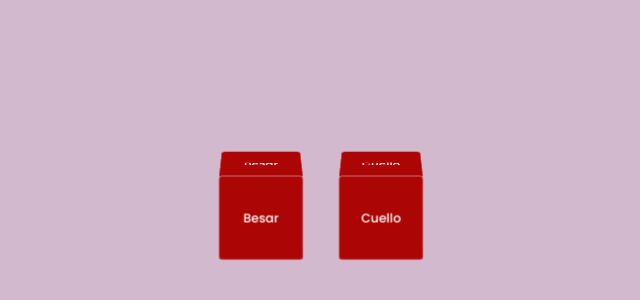
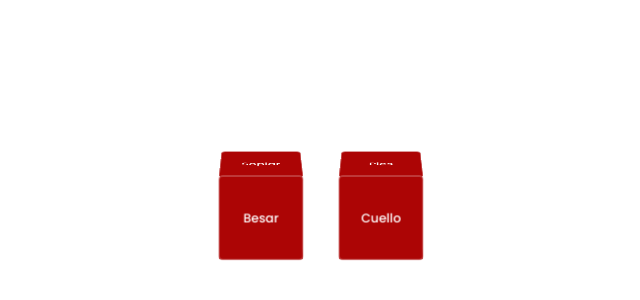
Before and after one commit to Roddriqoxd/dices-deploy, an Angular app: page / in a window 1280 px wide. Shown: the part 184-484 px from the top of the page, without its empty margins (320-960 px from the left). Built offline with nearby package versions, Linux system fonts and the light colour scheme.

Commit message:
resolved erros

```diff
--- a/src/app/retos/componentes/dados-eroticos/dados-eroticos.component.scss
+++ b/src/app/retos/componentes/dados-eroticos/dados-eroticos.component.scss
@@ -1,7 +1,6 @@
 .dados-eroticos-container {
   height: 100vh;
   width: 100vw;
-  background-color: rgba(194, 161, 189, 0.74);
 }
 
 .dados-container {
--- a/src/app/retos/componentes/dados/dados.component.html
+++ b/src/app/retos/componentes/dados/dados.component.html
@@ -7,27 +7,27 @@
             </div>
             <div class="cube-face back">
                 <div class="inside">
-                  <p>{{dicesValue[0]}}</p>
+                  <p>{{dicesValue[1]}}</p>
                 </div>
             </div>
             <div class="cube-face left">
                 <div class="inside">
-                  <p>{{dicesValue[0]}}</p>
+                  <p>{{dicesValue[2]}}</p>
                 </div>
             </div>
             <div class="cube-face right">
                 <div class="inside">
-                  <p>{{dicesValue[0]}}</p>
+                  <p>{{dicesValue[3]}}</p>
                 </div>
             </div>
             <div class="cube-face top">
                 <div class="inside">
-                  <P>{{dicesValue[0]}}</P>
+                  <P>{{dicesValue[4]}}</P>
                 </div>
             </div>
             <div class="cube-face bottom">
                 <div class="inside">
-                  <P>{{dicesValue[0]}}</P>
+                  <P>{{dicesValue[5]}}</P>
                 </div>
             </div>
         </div>
--- a/src/app/retos/componentes/dados/dados.component.ts
+++ b/src/app/retos/componentes/dados/dados.component.ts
@@ -10,7 +10,7 @@ import { timer } from 'rxjs';
 export class DadosComponent implements AfterViewInit {
   @Input() public dicesValue: string[] = ['1', '2', '3', '4', '5', '6'];
 
-  private readonly _TIME: number = 1;
+  private readonly _TIME: number = 0.5;
 
   constructor(private _renderer: Renderer2) {
 
```
